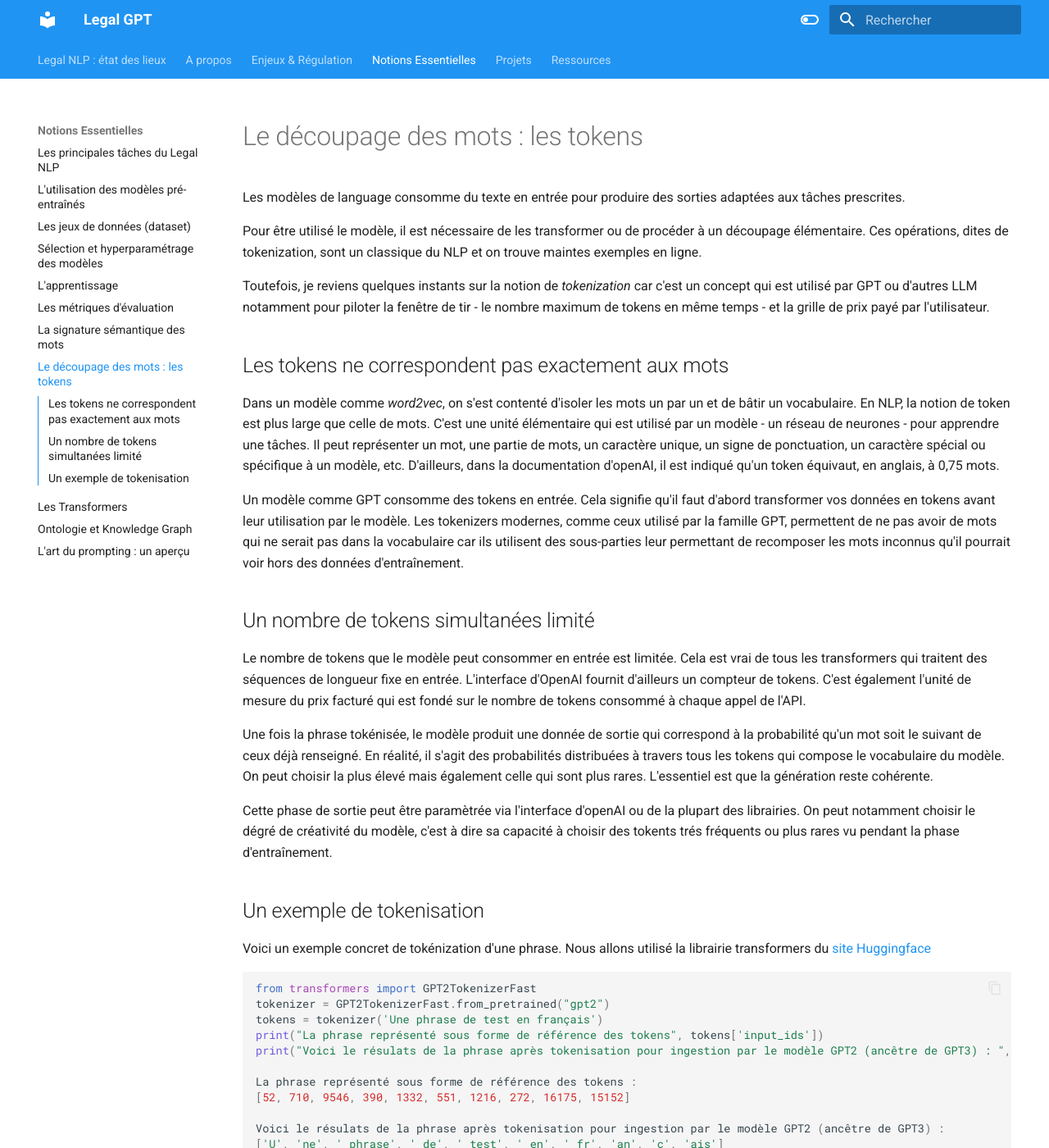
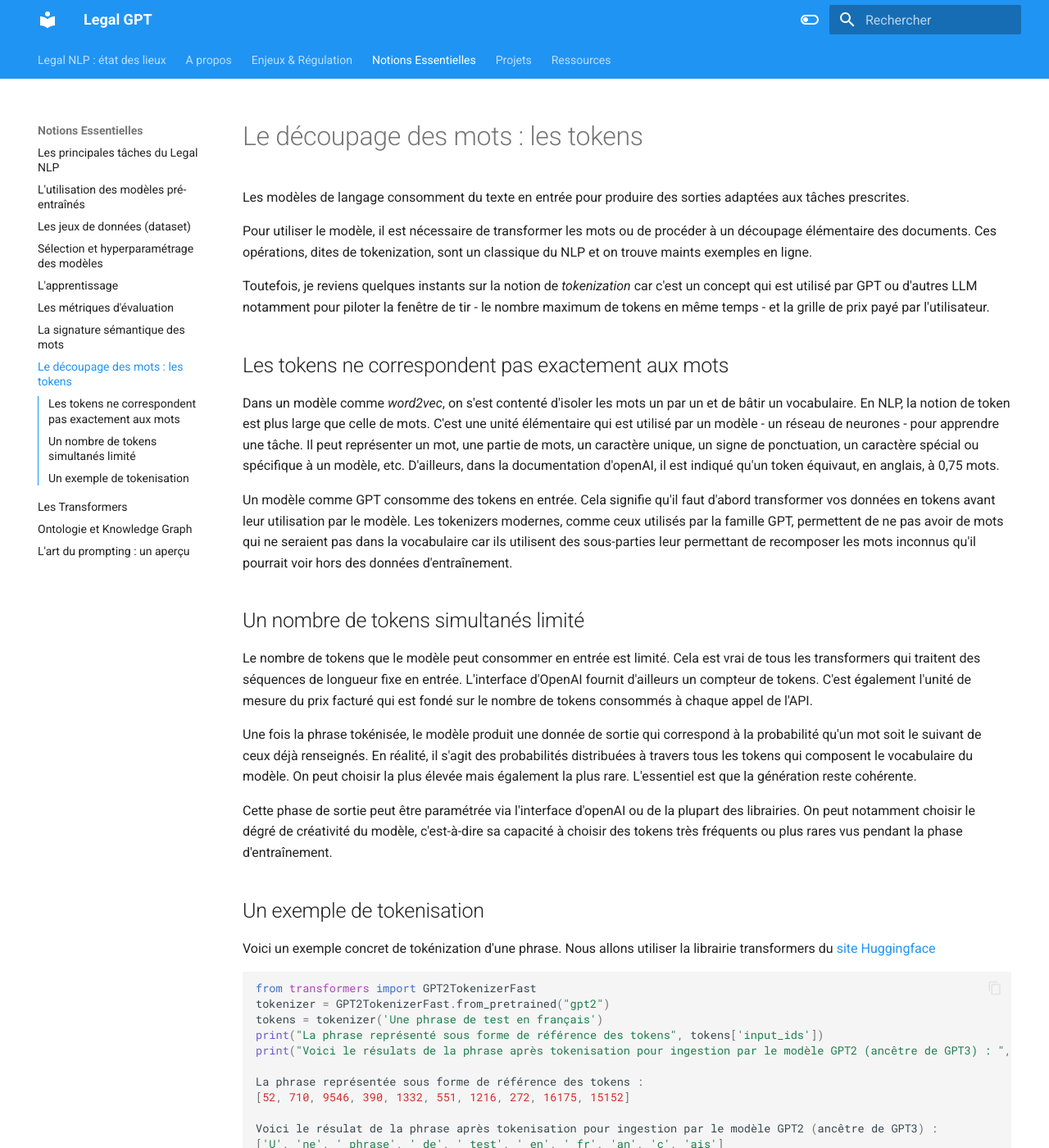
Before and after one commit to rdassignies/legalgpt, an MkDocs documentation site: the page built from docs/Notions_Essentielles/6_decoupage_des_mots_tokens.md, in a window 1280 px wide and 1400 px high. Shown: the whole window at 82% size. Built offline with MkDocs 1.6.1 and Material for MkDocs 9.7.7, drawn with Linux system fonts in a browser that asks for light colours; a script that is not in the unit is left out.

Commit message:
mise en forme 1

````diff
--- a/docs/Notions_Essentielles/6_decoupage_des_mots_tokens.md
+++ b/docs/Notions_Essentielles/6_decoupage_des_mots_tokens.md
@@ -1,29 +1,29 @@
 # Le découpage des mots : les tokens
 
-Les modèles de language consomme du texte en entrée pour produire des sorties adaptées aux tâches prescrites.
+Les modèles de langage consomment du texte en entrée pour produire des sorties adaptées aux tâches prescrites.
 
-Pour être utilisé le modèle, il est nécessaire de les transformer ou de procéder à un découpage élémentaire. Ces opérations, dites de tokenization, sont un classique du NLP et on trouve maintes exemples en ligne.
+Pour utiliser le modèle, il est nécessaire de transformer les mots ou de procéder à un découpage élémentaire des documents. Ces opérations, dites de tokenization, sont un classique du NLP et on trouve maints exemples en ligne.
 
 Toutefois, je reviens quelques instants sur la notion de *tokenization* car c'est un concept qui est utilisé par GPT ou d'autres LLM notamment pour piloter la fenêtre de tir - le nombre maximum de tokens en même temps - et la grille de prix payé par l'utilisateur.
 
 ## Les tokens ne correspondent pas exactement aux mots
 
-Dans un modèle comme *word2vec*, on s'est contenté d'isoler les mots un par un et de bâtir un vocabulaire. En NLP, la notion de token est plus large que celle de mots. C'est une unité élémentaire qui est utilisé par un modèle - un réseau de neurones - pour apprendre une tâches. Il peut représenter un mot, une partie de mots, un caractère unique, un signe de ponctuation, un caractère spécial ou spécifique à un modèle, etc. D'ailleurs, dans la documentation d'openAI, il est indiqué qu'un token équivaut, en anglais, à 0,75 mots.
+Dans un modèle comme *word2vec*, on s'est contenté d'isoler les mots un par un et de bâtir un vocabulaire. En NLP, la notion de token est plus large que celle de mots. C'est une unité élémentaire qui est utilisé par un modèle - un réseau de neurones - pour apprendre une tâche. Il peut représenter un mot, une partie de mots, un caractère unique, un signe de ponctuation, un caractère spécial ou spécifique à un modèle, etc. D'ailleurs, dans la documentation d'openAI, il est indiqué qu'un token équivaut, en anglais, à 0,75 mots.
 
 
-Un modèle comme GPT consomme des tokens en entrée. Cela signifie qu'il faut d'abord transformer vos données en tokens avant leur utilisation par le modèle. Les tokenizers modernes, comme ceux utilisé par la famille GPT, permettent de ne pas avoir de mots qui ne serait pas dans la vocabulaire car ils utilisent des sous-parties leur permettant de recomposer les mots inconnus qu'il pourrait voir hors des données d'entraînement.
+Un modèle comme GPT consomme des tokens en entrée. Cela signifie qu'il faut d'abord transformer vos données en tokens avant leur utilisation par le modèle. Les tokenizers modernes, comme ceux utilisés par la famille GPT, permettent de ne pas avoir de mots qui ne seraient pas dans la vocabulaire car ils utilisent des sous-parties leur permettant de recomposer les mots inconnus qu'il pourrait voir hors des données d'entraînement.
 
-## Un nombre de tokens simultanées limité
+## Un nombre de tokens simultanés limité
 
-Le nombre de tokens que le modèle peut consommer en entrée est limitée. Cela est vrai de tous les transformers qui traitent des séquences de longueur fixe en entrée. L'interface d'OpenAI fournit d'ailleurs un compteur de tokens. C'est également l'unité de mesure du prix facturé qui est fondé sur le nombre de tokens consommé à chaque appel de l'API.
+Le nombre de tokens que le modèle peut consommer en entrée est limité. Cela est vrai de tous les transformers qui traitent des séquences de longueur fixe en entrée. L'interface d'OpenAI fournit d'ailleurs un compteur de tokens. C'est également l'unité de mesure du prix facturé qui est fondé sur le nombre de tokens consommés à chaque appel de l'API.
 
-Une fois la phrase tokénisée, le modèle produit une donnée de sortie qui correspond à la probabilité qu'un mot soit le suivant de ceux déjà renseigné. En réalité, il s'agit des probabilités distribuées à travers tous les tokens qui compose le vocabulaire du modèle. On peut choisir la plus élevé mais également celle qui sont plus rares. L'essentiel est que la génération reste cohérente.
+Une fois la phrase tokénisée, le modèle produit une donnée de sortie qui correspond à la probabilité qu'un mot soit le suivant de ceux déjà renseignés. En réalité, il s'agit des probabilités distribuées à travers tous les tokens qui composent le vocabulaire du modèle. On peut choisir la plus élevée mais également la plus rare. L'essentiel est que la génération reste cohérente.
 
-Cette phase de sortie peut être paramètrée via l'interface d'openAI ou de la plupart des librairies. On peut notamment choisir le dégré de créativité du modèle, c'est à dire sa capacité à choisir des tokents trés fréquents ou plus rares vu pendant la phase d'entraînement.
+Cette phase de sortie peut être paramétrée via l'interface d'openAI ou de la plupart des librairies. On peut notamment choisir le dégré de créativité du modèle, c'est-à-dire sa capacité à choisir des tokens très fréquents ou plus rares vus pendant la phase d'entraînement.
 
 ## Un exemple de tokenisation
 
-Voici un exemple concret de tokénization d'une phrase. Nous allons utilisé la librairie transformers du [site Huggingface](https://huggingface.co/)
+Voici un exemple concret de tokénization d'une phrase. Nous allons utiliser la librairie transformers du [site Huggingface](https://huggingface.co/)
 
 
 
@@ -34,10 +34,10 @@ tokens = tokenizer('Une phrase de test en français')
 print("La phrase représenté sous forme de référence des tokens", tokens['input_ids'])
 print("Voici le résulats de la phrase après tokenisation pour ingestion par le modèle GPT2 (ancêtre de GPT3) : ", [tokenizer.decode(tok) for tok in tokens['input_ids']])
 
-La phrase représenté sous forme de référence des tokens :
+La phrase représentée sous forme de référence des tokens :
 [52, 710, 9546, 390, 1332, 551, 1216, 272, 16175, 15152]
 
-Voici le résulats de la phrase après tokenisation pour ingestion par le modèle GPT2 (ancêtre de GPT3) :
+Voici le résulat de la phrase après tokenisation pour ingestion par le modèle GPT2 (ancêtre de GPT3) :
 ['U', 'ne', ' phrase', ' de', ' test', ' en', ' fr', 'an', 'ç', 'ais']
 
 ```
````
Also changed, not shown: docs/Notions_Essentielles/10_modeles_pre_entraines.md (+2 -2 lines).
